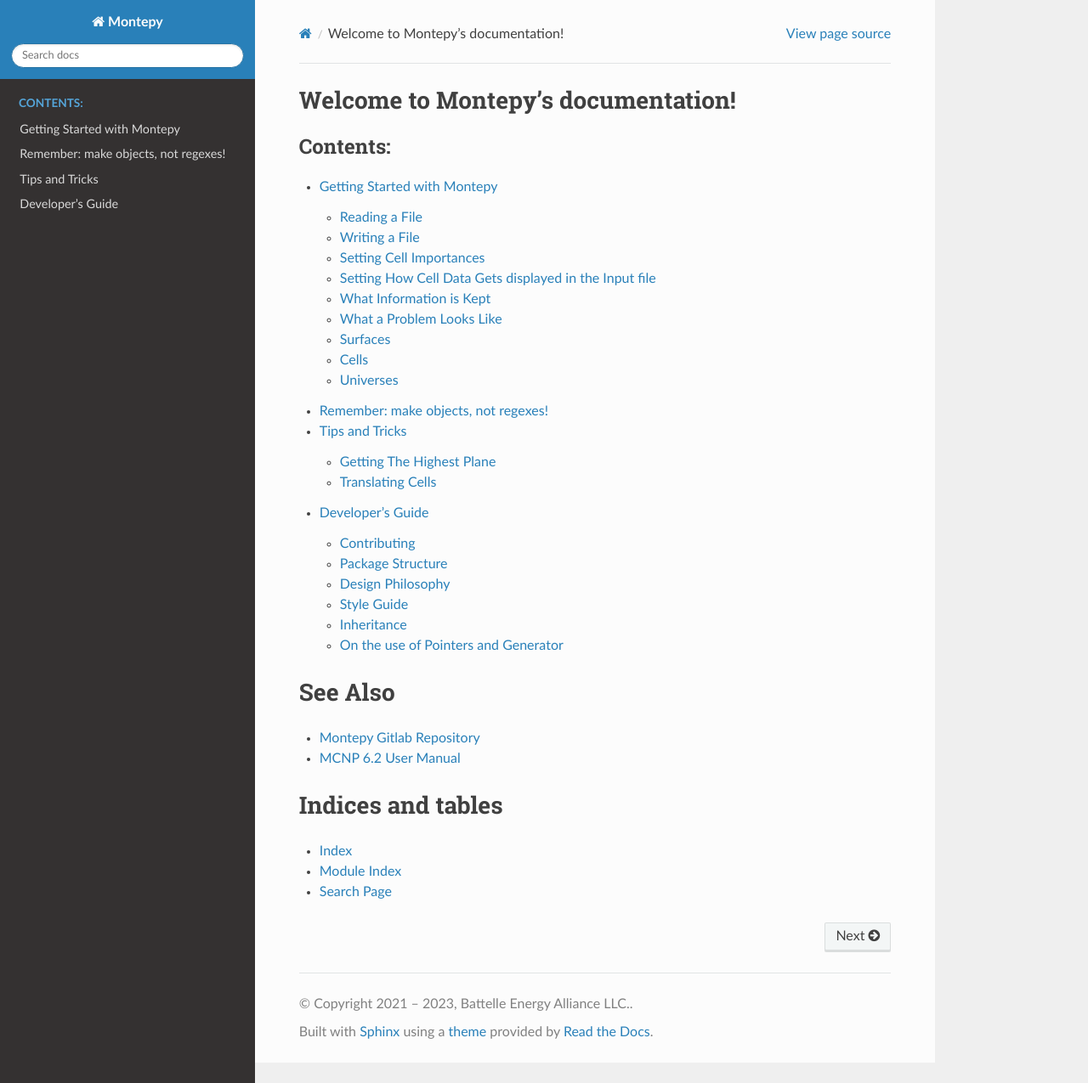
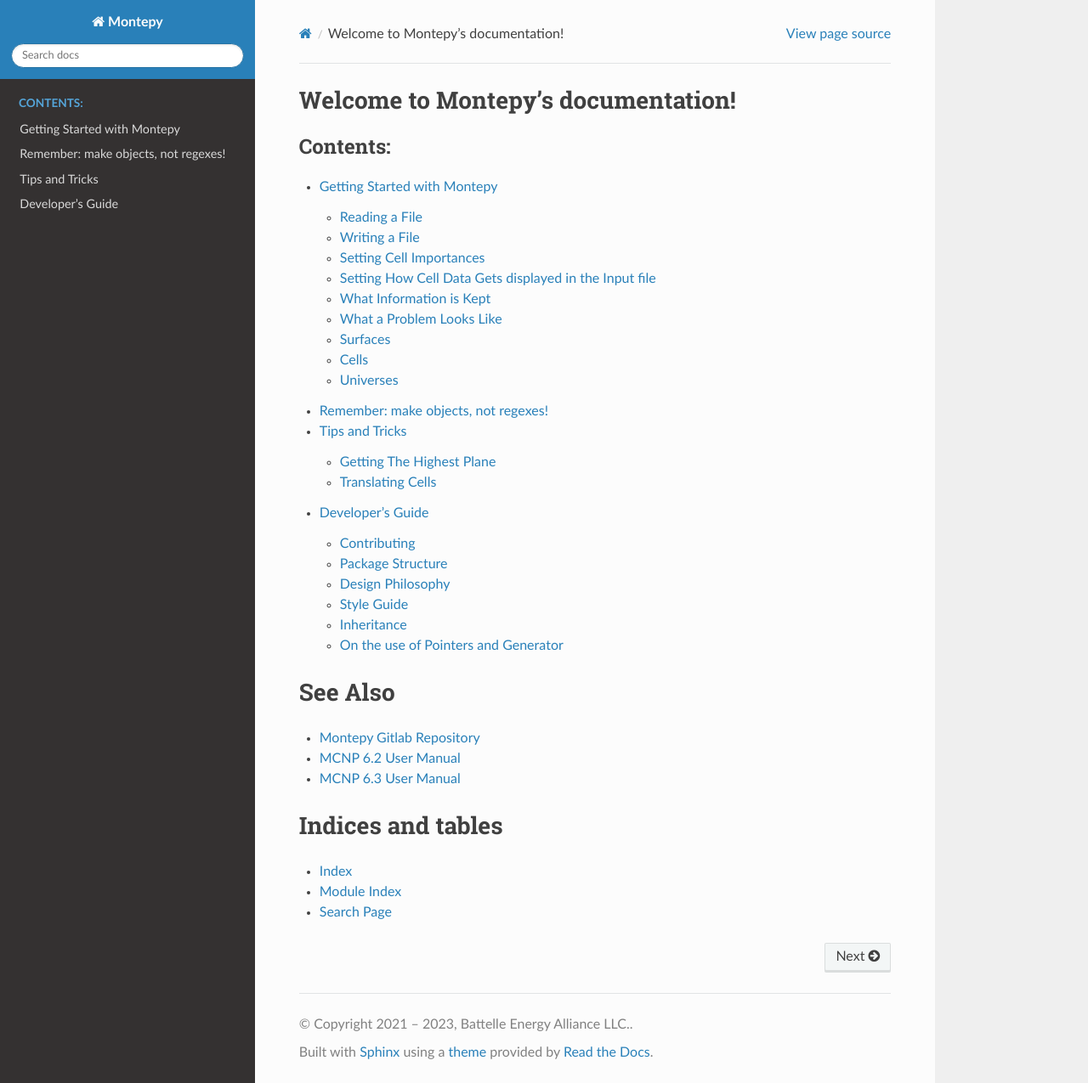
Before and after one commit to idaholab/MontePy, a Sphinx documentation site: the page built from doc/source/index.rst, in a window 1280 px wide and 1275 px high. Shown: the whole window at 85% size. Built offline with Sphinx 7.4.7 and the Read the Docs theme 2.0.0, drawn with Linux system fonts in a browser that asks for light colours; pages that are not in the unit, such as notebooks, are missing from menus; the version number is read from the project's files by our own code.

Commit message:
Added hyperlink to MCNP 6.3.

```diff
--- a/doc/source/index.rst
+++ b/doc/source/index.rst
@@ -23,6 +23,7 @@
 
 * `Montepy Gitlab Repository <https://hpcgitlab.hpc.inl.gov/experiment_analysis/montepy/>`_
 * `MCNP 6.2 User Manual <https://laws.lanl.gov/vhosts/mcnp.lanl.gov/pdf_files/la-ur-17-29981.pdf>`_
+* `MCNP 6.3 User Manual <https://mcnp.lanl.gov/pdf_files/TechReport_2022_LANL_LA-UR-22-30006Rev.1_KuleszaAdamsEtAl.pdf>`_
 
 Indices and tables
 ==================
```
